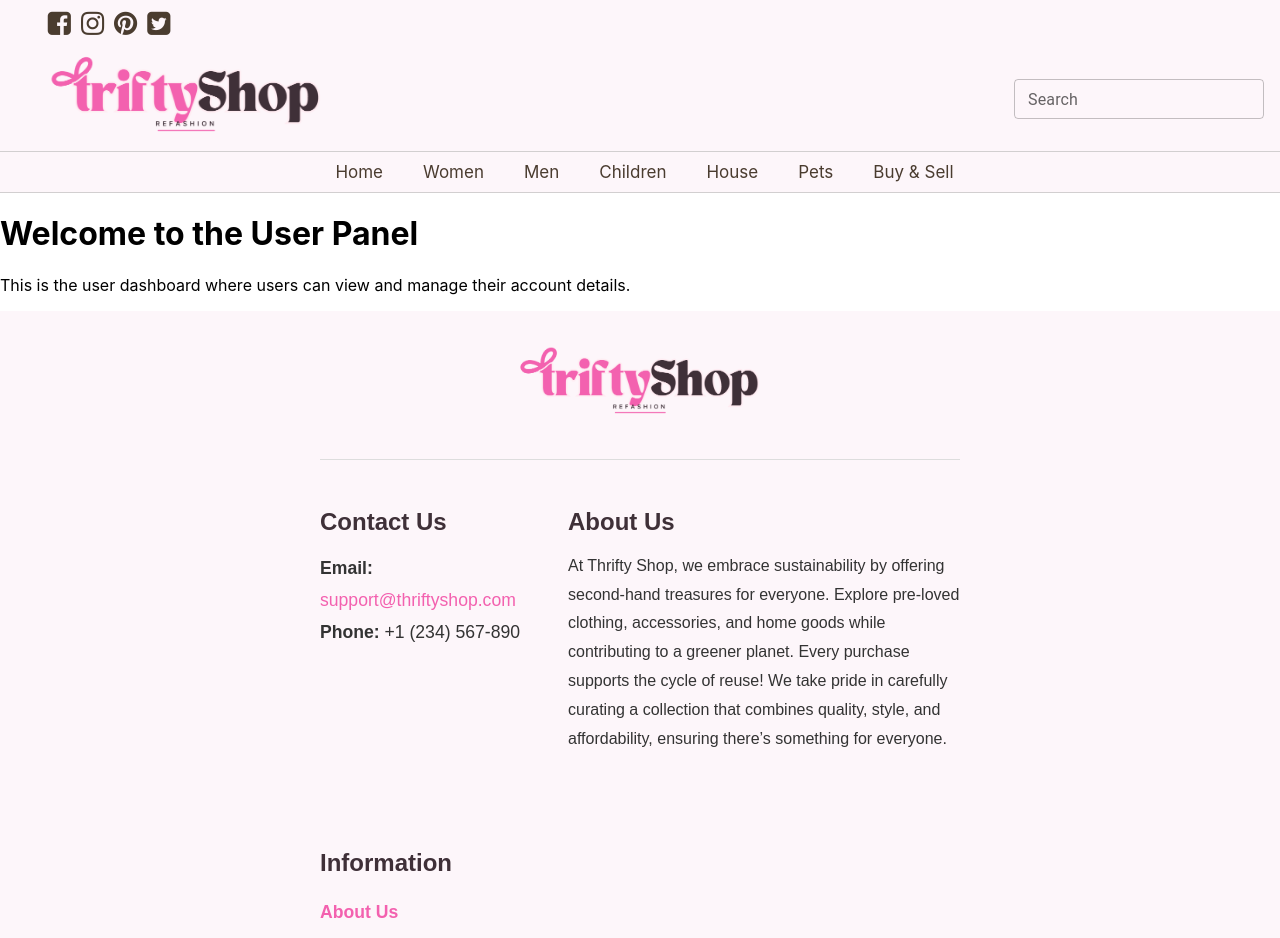
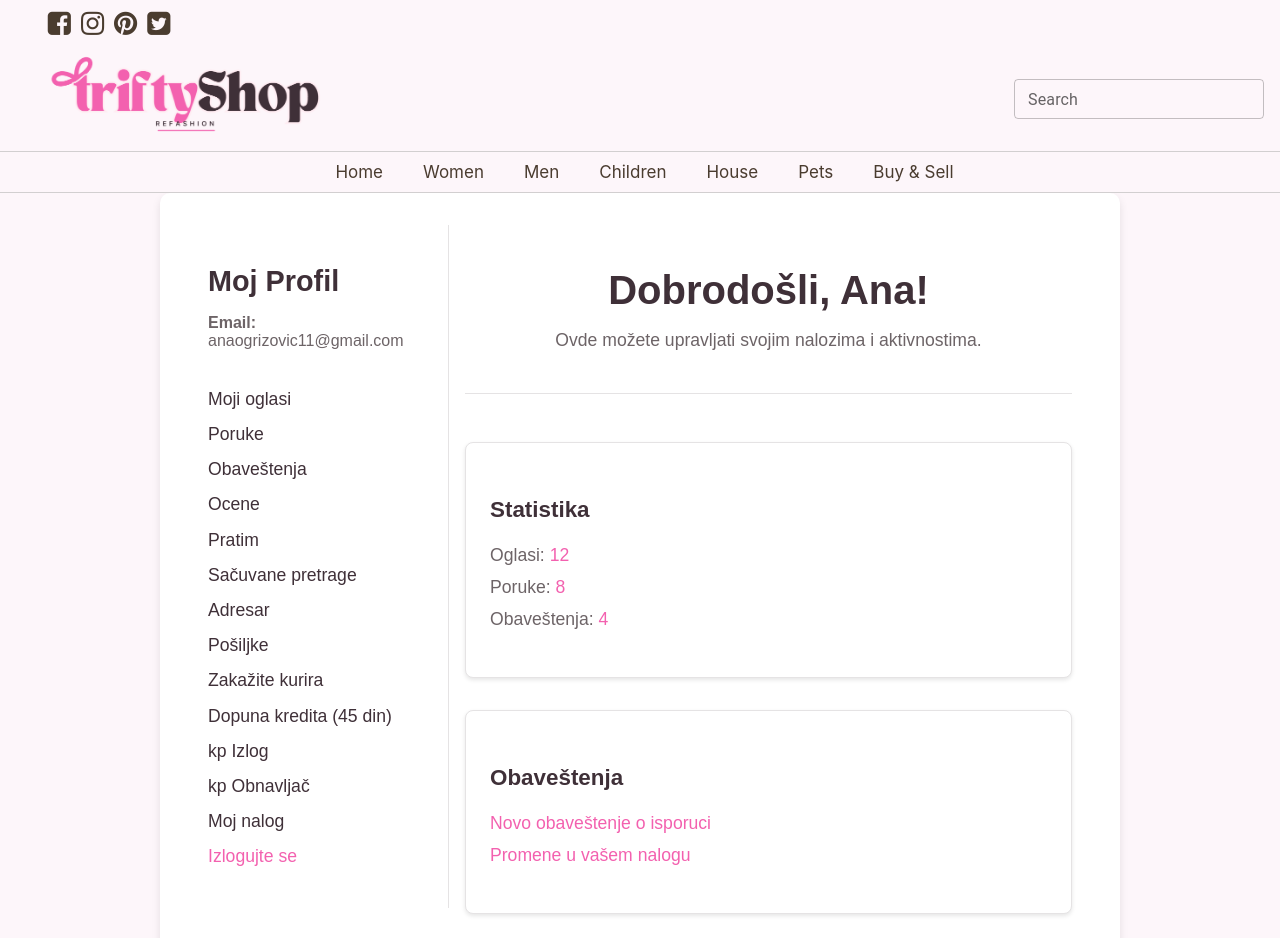
Before and after one commit to ana11ogrizovic/TriftyShop, a React (Create React App) app in the folder triftshop-frontend/: page /userpanel in a window 1280 px wide. Shown: the top 938 px of the page. Built offline with nearby package versions, Linux system fonts and the light colour scheme; a small style sheet from the web is missing.

Commit message:
User panel making profile

```diff
--- a/triftshop-frontend/src/pages/userpanel/UserPanel.js
+++ b/triftshop-frontend/src/pages/userpanel/UserPanel.js
@@ -1,13 +1,182 @@
-import React from 'react';
+import { useNavigate } from "react-router-dom";
 
-const UserPanel = ({ onLogout }) => {
+const userStats = {
+  ads: 12,
+  messages: 8,
+  notifications: 4,
+};
+
+export default function UserPanel() {
+  const navigate = useNavigate();
+
   return (
-    <div>
-      <h1>Welcome to the User Panel</h1>
-      <p>This is the user dashboard where users can view and manage their account details.</p>
+    <div style={{
+      display: 'flex',
+      justifyContent: 'center',
+      alignItems: 'flex-start',
+      minHeight: '100vh',
+      backgroundColor: '#FDF6FA',
+      fontFamily: 'Arial, sans-serif'
+    }}>
+      {/* Panel Wrapper */}
+      <div style={{
+        width: '70%',
+        backgroundColor: '#FFF',
+        padding: '2rem',
+        borderRadius: '10px',
+        boxShadow: '0 4px 8px rgba(0, 0, 0, 0.1)'
+      }}>
+        {/* Sidebar - Moj Profil i Opcije */}
+        <aside style={{
+          width: '25%',
+          float: 'left',
+          padding: '1rem',
+          borderRight: '1px solid #E5E3E4'
+        }}>
+          <h2 style={{
+            fontWeight: '600',
+            fontSize: '1.8rem',
+            color: '#3F3038',
+            marginBottom: '1rem'
+          }}>
+            Moj Profil
+          </h2>
+          <p style={{
+            fontSize: '1rem',
+            color: '#6D6467',
+            marginBottom: '2rem'
+          }}>
+            <strong>Email:</strong> anaogrizovic11@gmail.com
+          </p>
+          <ul style={{
+            listStyleType: 'none',
+            padding: 0,
+            fontSize: '1.1rem',
+            color: '#3F3038',
+            lineHeight: '2'
+          }}>
+            <li>Moji oglasi</li>
+            <li>Poruke</li>
+            <li>Obaveštenja</li>
+            <li>Ocene</li>
+            <li>Pratim</li>
+            <li>Sačuvane pretrage</li>
+            <li>Adresar</li>
+            <li>Pošiljke</li>
+            <li>Zakažite kurira</li>
+            <li>Dopuna kredita (45 din)</li>
+            <li>kp Izlog</li>
+            <li>kp Obnavljač</li>
+            <li>Moj nalog</li>
+            <li style={{ color: '#F361AF', cursor: 'pointer' }}>Izlogujte se</li>
+          </ul>
+        </aside>
 
+        {/* Glavni deo - Kartice */}
+        <main style={{
+  flex: 1, // Ovo omogućava da glavni deo zauzima preostali prostor
+  padding: '1rem',
+  display: 'flex', // Koristi Flexbox da postavi unutrašnje elemente
+  flexDirection: 'column', // Obezbeđuje vertikalno poravnavanje unutar glavnog dela
+  gap: '1rem' // Dodaje razmak između unutrašnjih elemenata
+}}>
+
+          <div style={{
+            marginBottom: '2rem',
+            borderBottom: '1px solid #E5E3E4',
+            paddingBottom: '1.5rem',
+            textAlign: 'center',
+            flex:1,
+          }}>
+            <h1 style={{
+              fontWeight: '600',
+              fontSize: '2.5rem',
+              color: '#3F3038',
+              marginBottom: '0.5rem'
+            }}>
+              Dobrodošli, Ana!
+            </h1>
+            <p style={{
+              fontSize: '1.1rem',
+              color: '#6D6467'
+            }}>
+              Ovde možete upravljati svojim nalozima i aktivnostima.
+            </p>
+          </div>
+
+          <div style={{
+            display: 'flex',
+            justifyContent: 'space-between',
+            gap: '2rem',
+            flexWrap: 'wrap'
+          }}>
+            {/* Statistika */}
+            <div style={{
+              flex: 1,
+              minWidth: '300px',
+              backgroundColor: '#FFF',
+              padding: '1.5rem',
+              borderRadius: '8px',
+              border: '1px solid #E5E3E4',
+              boxShadow: '0 2px 4px rgba(0, 0, 0, 0.1)'
+            }}>
+              <h4 style={{
+                fontWeight: '600',
+                fontSize: '1.4rem',
+                marginBottom: '1rem',
+                color: '#3F3038'
+              }}>
+                Statistika
+              </h4>
+              <ul style={{
+                listStyleType: 'none',
+                padding: 0,
+                fontSize: '1.1rem',
+                color: '#6D6467',
+                lineHeight: '1.8'
+              }}>
+                <li>Oglasi: <span style={{ color: '#F361AF' }}>{userStats.ads}</span></li>
+                <li>Poruke: <span style={{ color: '#F361AF' }}>{userStats.messages}</span></li>
+                <li>Obaveštenja: <span style={{ color: '#F361AF' }}>{userStats.notifications}</span></li>
+              </ul>
+            </div>
+
+            {/* Obaveštenja */}
+            <div style={{
+              flex: 1,
+              minWidth: '300px',
+              backgroundColor: '#FFF',
+              padding: '1.5rem',
+              borderRadius: '8px',
+              border: '1px solid #E5E3E4',
+              boxShadow: '0 2px 4px rgba(0, 0, 0, 0.1)'
+            }}>
+              <h4 style={{
+                fontWeight: '600',
+                fontSize: '1.4rem',
+                marginBottom: '1rem',
+                color: '#3F3038'
+              }}>
+                Obaveštenja
+              </h4>
+              <ul style={{
+                listStyleType: 'none',
+                padding: 0,
+                fontSize: '1.1rem',
+                color: '#6D6467',
+                lineHeight: '1.8'
+              }}>
+                <li style={{ color: '#F361AF', cursor: 'pointer' }}>
+                  Novo obaveštenje o isporuci
+                </li>
+                <li style={{ color: '#F361AF', cursor: 'pointer' }}>
+                  Promene u vašem nalogu
+                </li>
+              </ul>
+            </div>
+          </div>
+        </main>
+      </div>
     </div>
   );
-};
-
-export default UserPanel;
+}
```
